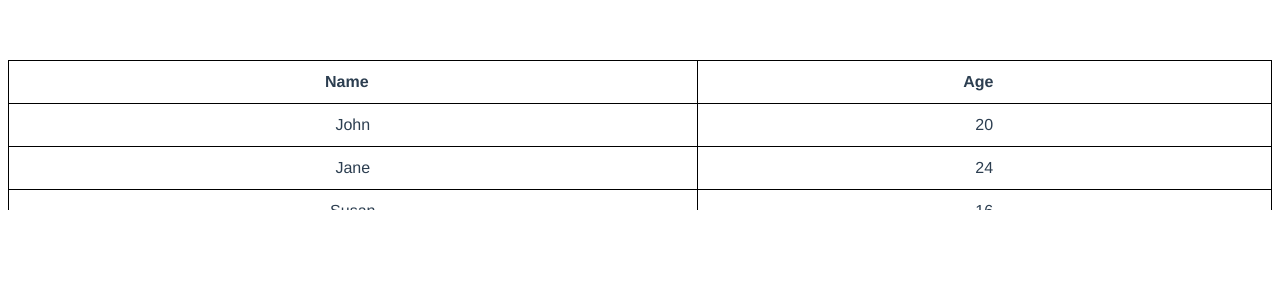
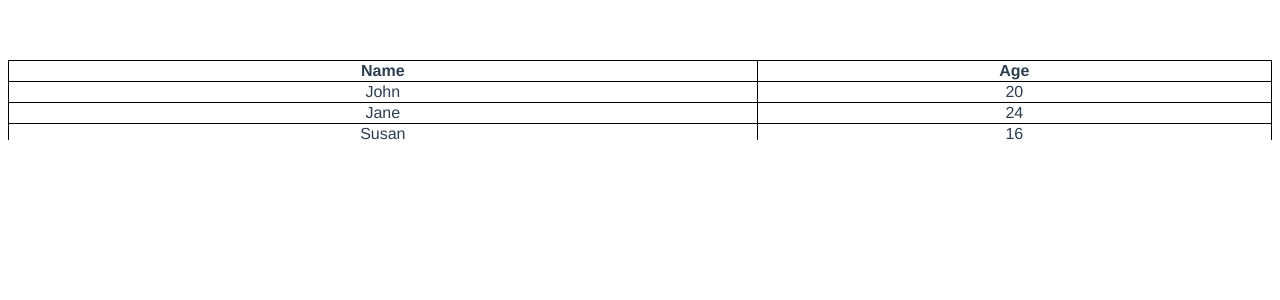
Before and after one commit to setogawamasao/header-fix-table, a Vue app: page / in a window 1280 px wide. Shown: the top 300 px of the page. Built offline with nearby package versions, Linux system fonts and the light colour scheme.

Commit message:
complete9

```diff
--- a/src/components/HelloWorld2.vue
+++ b/src/components/HelloWorld2.vue
@@ -15,7 +15,7 @@
         </thead>
       </table>
     </div>
-    <div class="vgt-responsive" style="max-height: 150px">
+    <div class="vgt-responsive" style="max-height: 80px">
       <table class="vgt-table">
         <thead>
           <tr>
@@ -49,6 +49,7 @@
         { id: 1, name: "John", age: 20 },
         { id: 2, name: "Jane", age: 24 },
         { id: 3, name: "Susan", age: 16 },
+        { id: 4, name: "mike", age: 20 },
       ],
       fixedColumns: [],
       originalColumns: [],
@@ -90,13 +91,13 @@
 }
 
 .vgt-fixed-header {
-  background-color: #fff;
   position: absolute;
   z-index: 10;
+  background-color: #fff;
 }
 
 .vgt-responsive {
-  overflow-x: auto;
+  overflow-y: scroll;
 }
 
 .vgt-table {
@@ -107,11 +108,9 @@
 
 .vgt-table th {
   border: 1px solid #000000;
-  padding: 0.75em 1.5em 0.75em 0.75em;
 }
 
 .vgt-table td {
   border: 1px solid #000000;
-  padding: 0.75em 0.75em 0.75em 0.75em;
 }
 </style>
```
